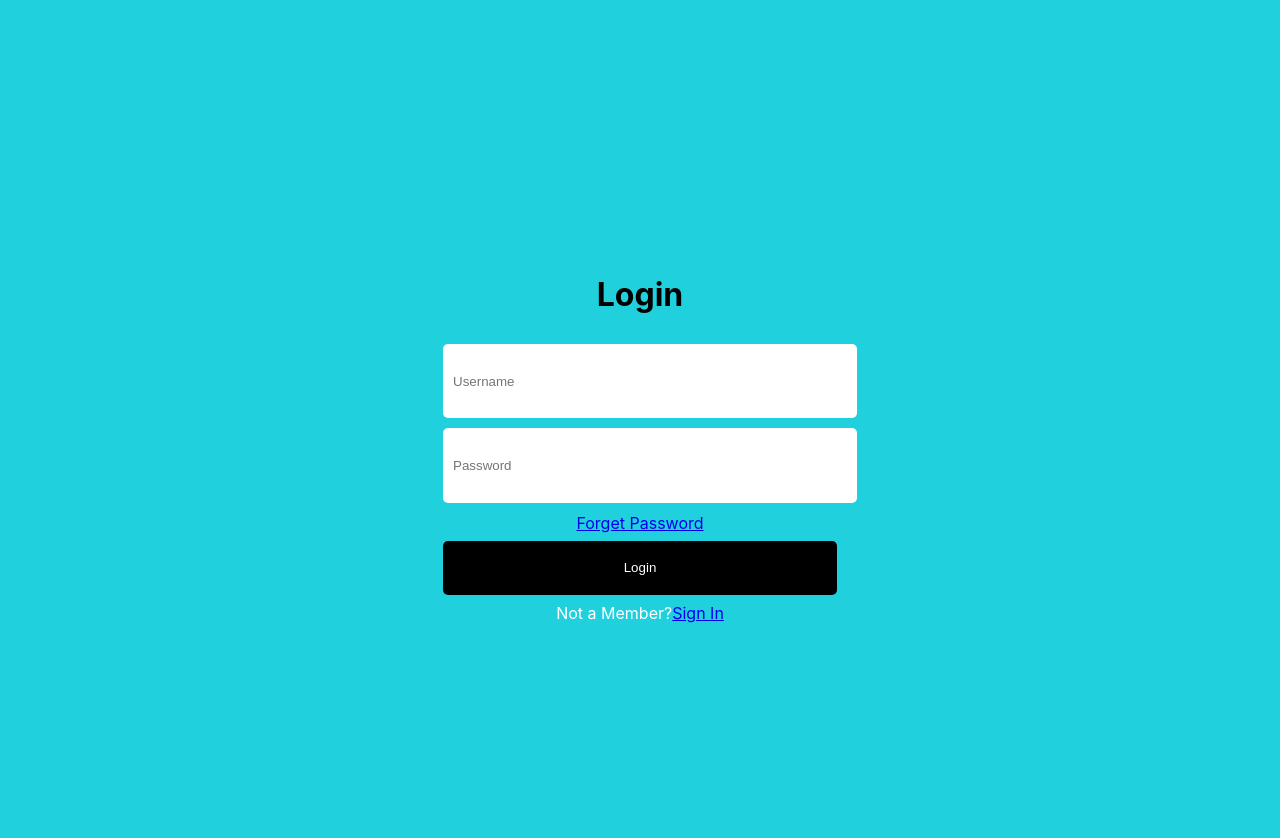
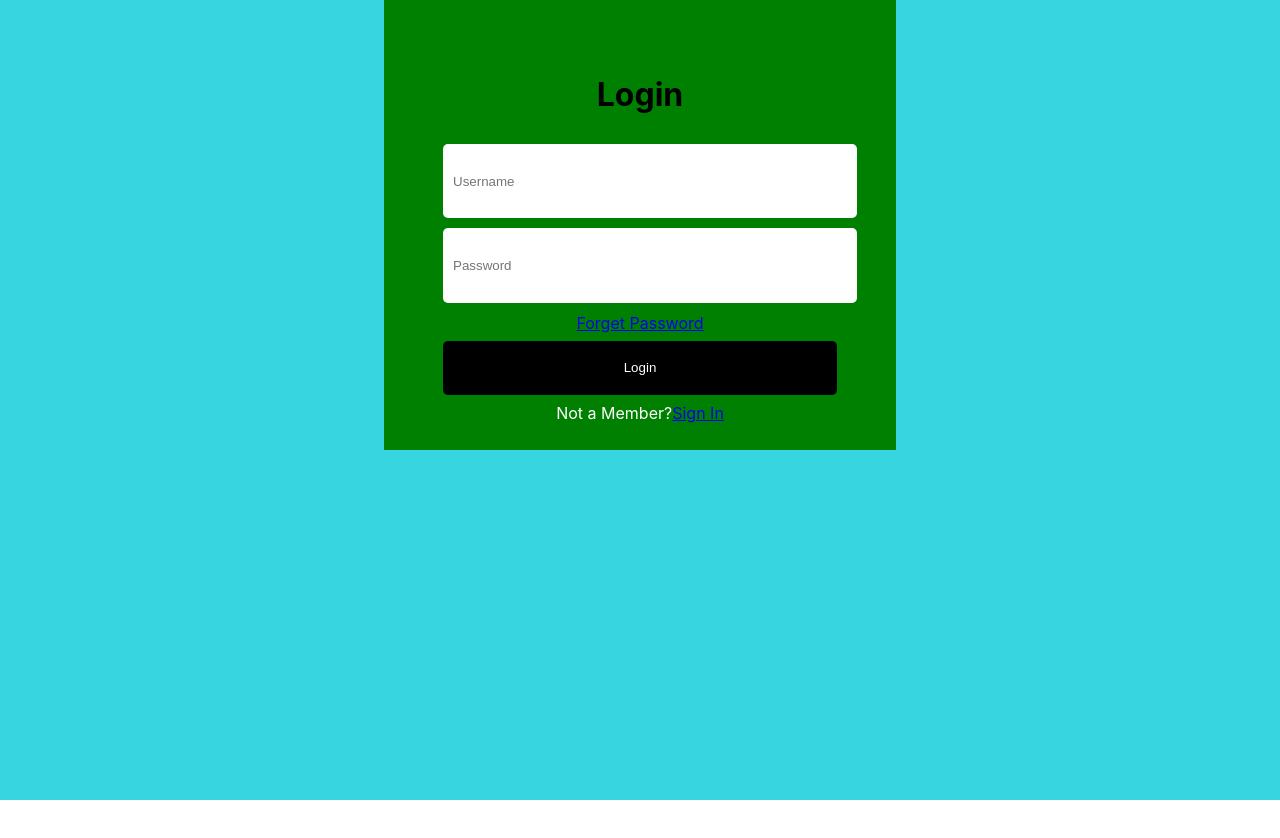
Before and after one commit to Gautam-2407/react-app, a React (Create React App) app in the folder frontend/: page / in a window 1280 px wide. Shown: the top 838 px of the page. After the commit the page ends 800 px from the top, so only its background shows below. Built offline with nearby package versions, Linux system fonts and the light colour scheme.

Commit message:
color and margin

```diff
--- a/frontend/src/page/Login/Login.css
+++ b/frontend/src/page/Login/Login.css
@@ -5,13 +5,14 @@
     margin: 0%;
   }
   .login-form{
+    margin: auto;
     align-items: center;
     justify-content: center;
-    width: 100%;
-    height: 100%;
+    width: 40%;
+    height: 50%;
     display: flex;
     flex-direction: column;
-    background-color: #20d0dd; /* color change sstage */
+    background-color: green; /* color change sstage */
 
   }
     h1 {
```
